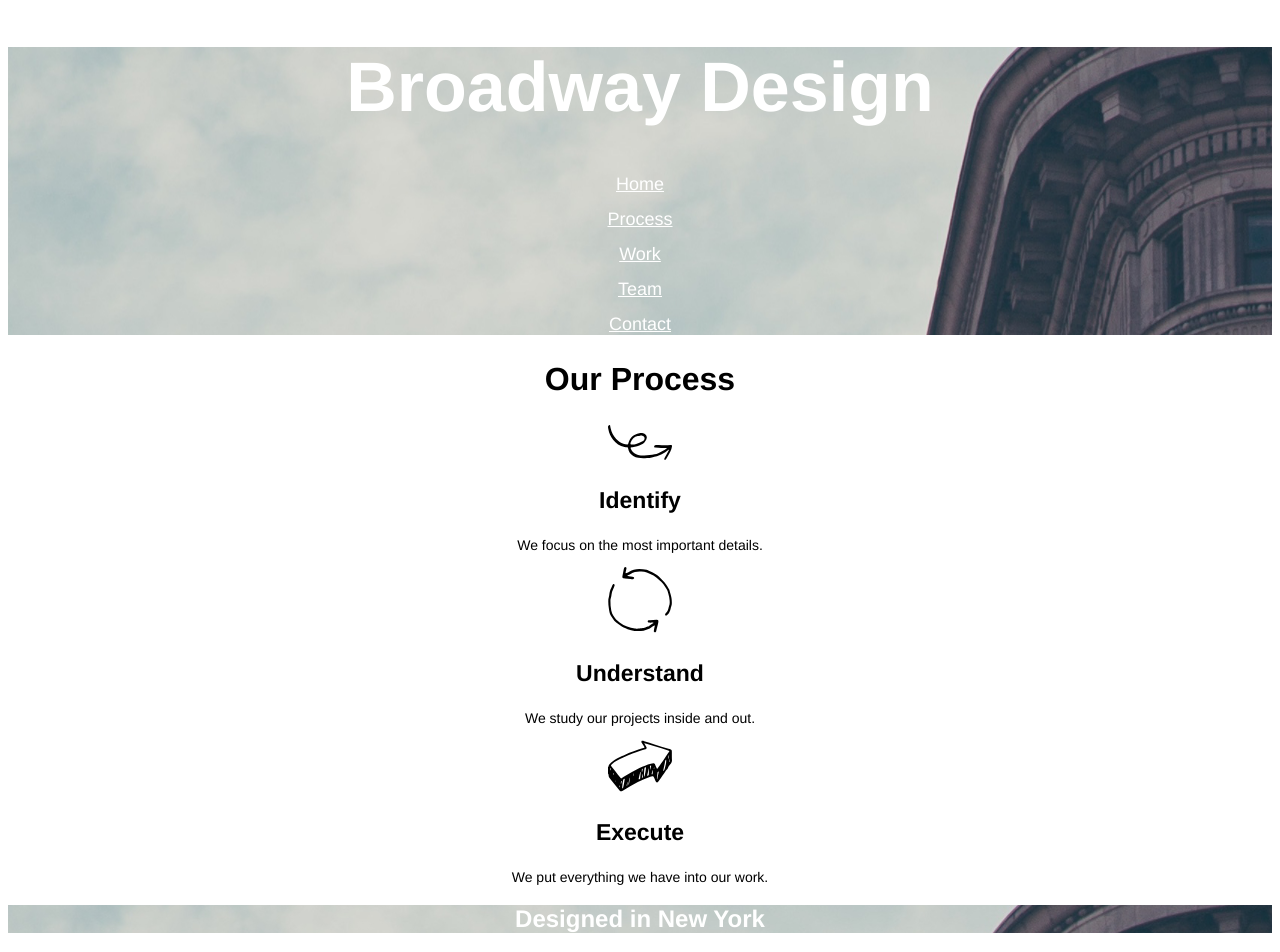
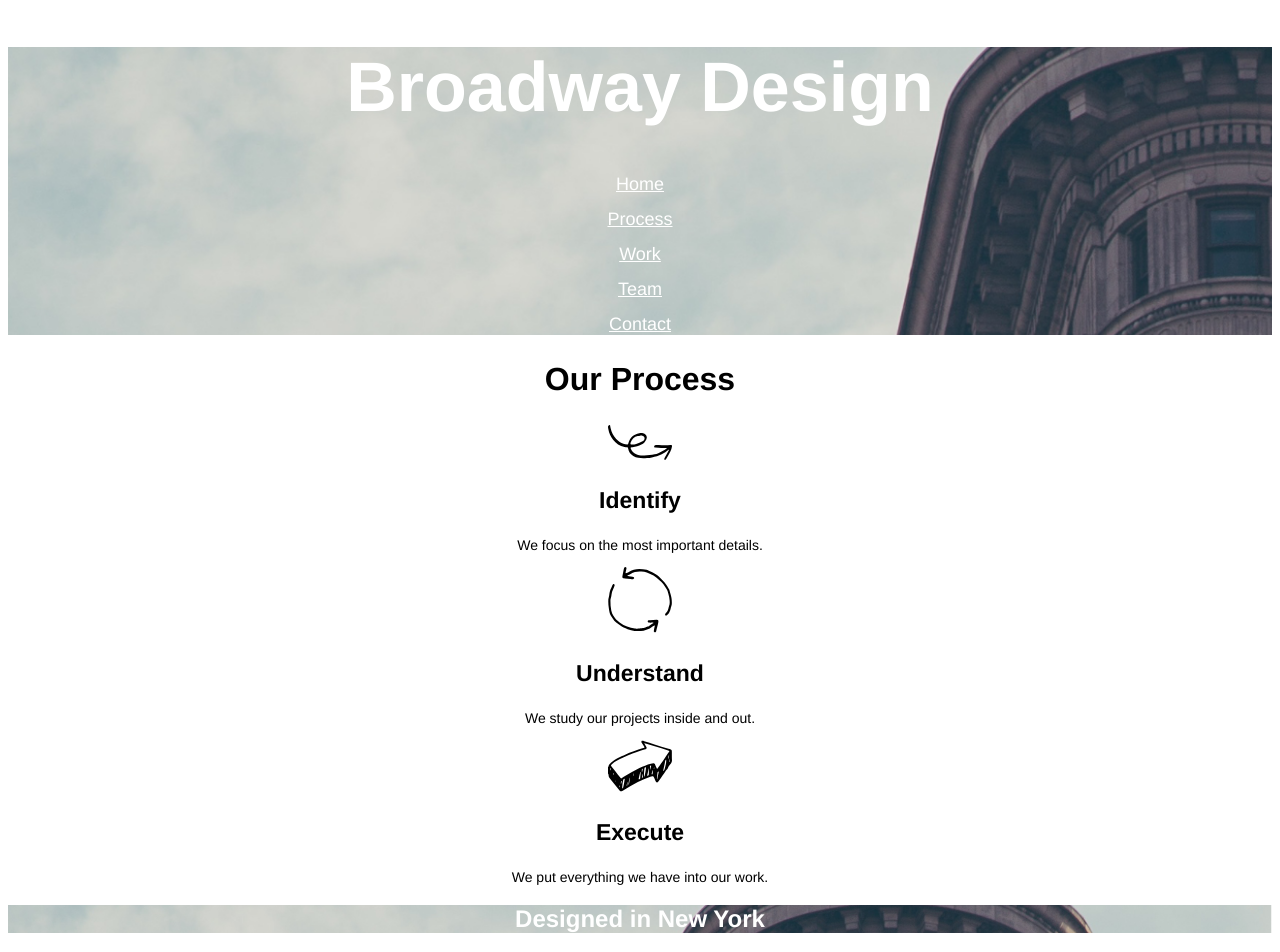
Before and after one commit to iiPoison/broadway, a plain HTML site: page index.html in a window 1280 px wide. Shown: the top 952 px of the page. Drawn offline with Linux system fonts and the light colour scheme.

Commit message:
background-size: cover (without seams)

```diff
--- a/resources/css/style.css
+++ b/resources/css/style.css
@@ -28,6 +28,7 @@ span { /* in the footer elem */
 
 .main-header { /* главный заголовок с меню навигации | main header with navigation menu */
   background-image: url("../images/the-flatiron-building.png");
+  background-size: cover; /* устанавливает картинку по всей ширине без швов | sets the image at full width without seams*/
   text-align: center;
   color: white;
 }
@@ -49,6 +50,7 @@ span { /* in the footer elem */
 #head-designed-in-new-york { /* уникальный заголовок h2 Designed in New York | unique header h2 "Designed in New York " */
   color: white;
   background-image: url(../images/the-flatiron-building.png);
+  background-size: cover; /* устанавливает картинку по всей ширине без швов | sets the image at full width without seams*/
   text-align: center;
 
 }
```
Also changed, not shown: index.html (+0 -3 lines).
